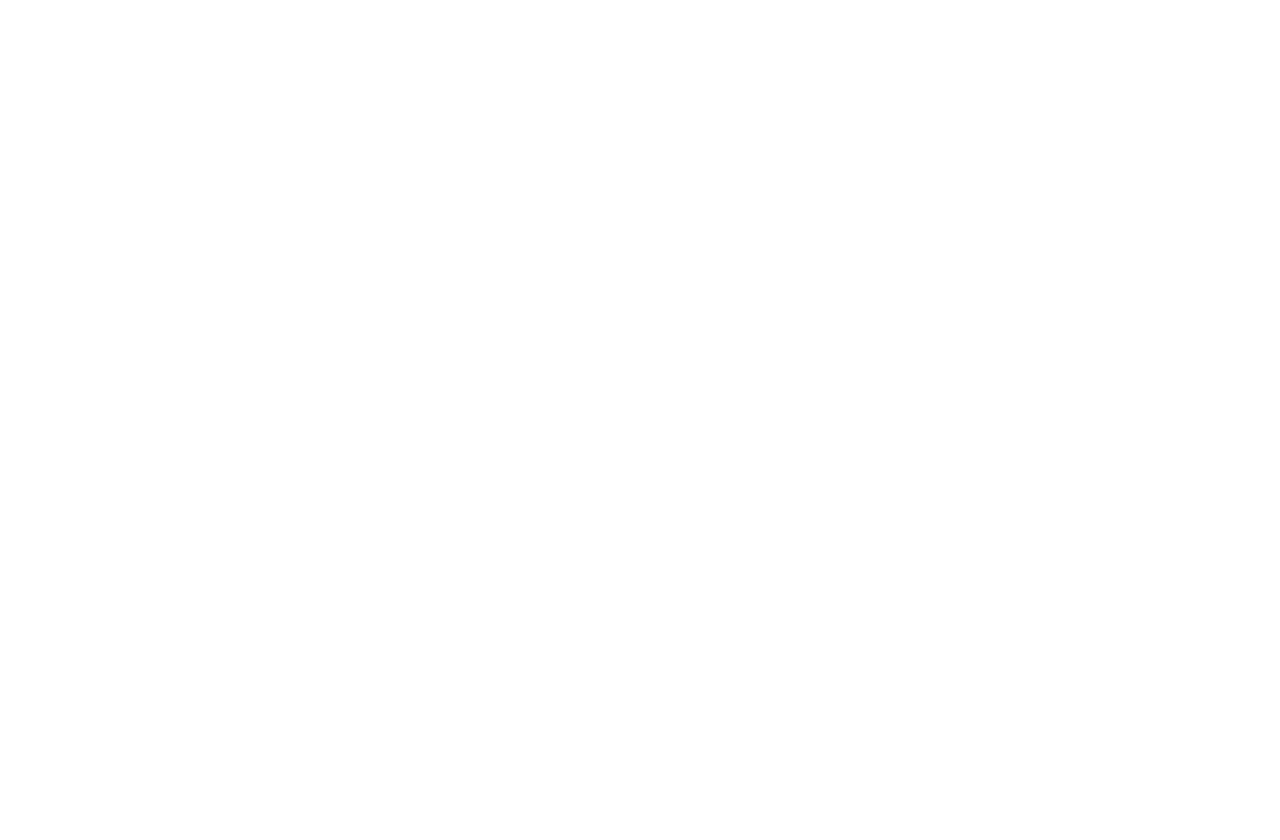
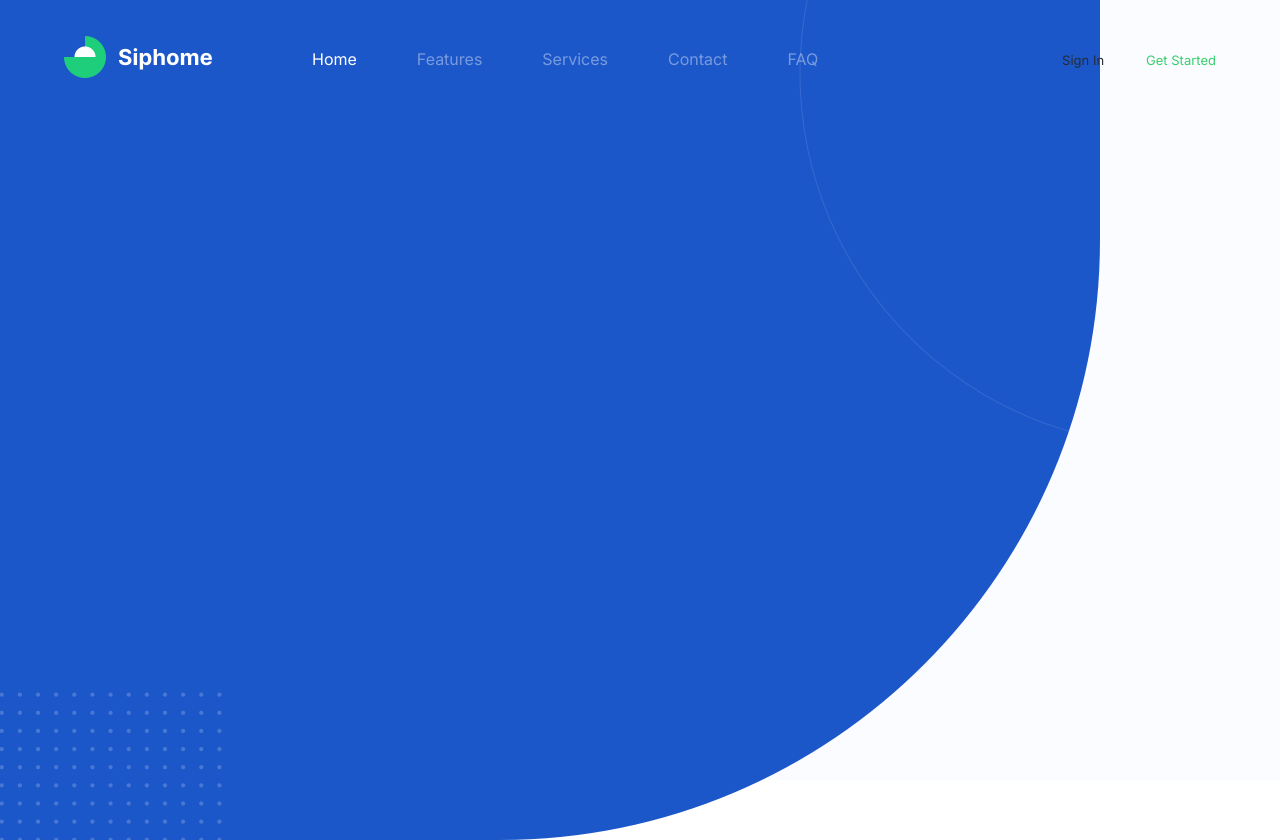
Before and after one commit to abudiab/Smart-Home, a plain HTML site: page index.html in a window 1280 px wide. Before the commit the page ends 800 px from the top, so only its background shows below. Drawn offline with Linux system fonts and the light colour scheme.

Commit message:
header complete

```diff
--- a/index.html
+++ b/index.html
@@ -7,5 +7,32 @@
     <title>Siphome</title>
     <link rel="stylesheet" href="style.css" />
   </head>
-  <body></body>
+  <body>
+    <div class="hero">
+      <header class="container">
+        <nav class="main-nav">
+          <div class="logo">
+            <img src="./images/logo-1.png" alt="logo img" class="logo-img" />
+          </div>
+          <ul class="navmenu">
+            <li class="nav-item">
+              <a href="#" class="nav-link active">Home</a>
+            </li>
+            <li class="nav-item"><a href="#" class="nav-link">Features</a></li>
+            <li class="nav-item"><a href="#" class="nav-link">Services</a></li>
+            <li class="nav-item"><a href="#" class="nav-link">Contact</a></li>
+            <li class="nav-item"><a href="#" class="nav-link">FAQ</a></li>
+          </ul>
+        </nav>
+        <nav class="sub-nav">
+          <ul class="navmenu">
+            <li class="nav-item"><a href="" class="nav-link">Sign In</a></li>
+            <li class="nav-item">
+              <a href="" class="nav-link brand-highlight">Get Started</a>
+            </li>
+          </ul>
+        </nav>
+      </header>
+    </div>
+  </body>
 </html>
--- a/style.css
+++ b/style.css
@@ -5,6 +5,73 @@
   --clr-primary: #3acf6e;
   --clr-primary-2: #1c57c9;
   --clr-light: #fff;
-  --clr-dark: #000;
+  --clr-black: #000;
+  --clr-dark: #262b36;
+  --clr-gray: #606b86;
   --max-width-desktop: 1440px;
 }
+
+* {
+  box-sizing: border-box;
+  color: var(--clr-dark);
+  font-weight: 400;
+}
+
+body {
+  margin: 0px;
+  font-family: "Inter", sans-serif;
+}
+
+.hero {
+  height: 840px;
+  background: url(./images/background.png);
+}
+
+.container {
+  width: 90%;
+  max-width: 1192px;
+  margin: 0 auto;
+}
+
+header {
+  display: flex;
+  align-items: center;
+  justify-content: space-between;
+  padding: 2.25em 0;
+}
+
+.main-nav {
+  display: flex;
+  align-items: center;
+}
+
+.navmenu {
+  margin: 0px;
+  list-style: none;
+  display: flex;
+}
+
+.navmenu a {
+  text-decoration: none;
+}
+
+.main-nav .nav-link {
+  margin-left: 3.75em;
+  color: #fff;
+  opacity: 40%;
+}
+
+.sub-nav .nav-item {
+  margin-left: 2.625em;
+}
+.sub-nav .nav-link {
+  font-size: 13px;
+}
+
+.nav-item .active {
+  opacity: 100%;
+}
+
+.brand-highlight {
+  color: var(--clr-primary);
+}
```
